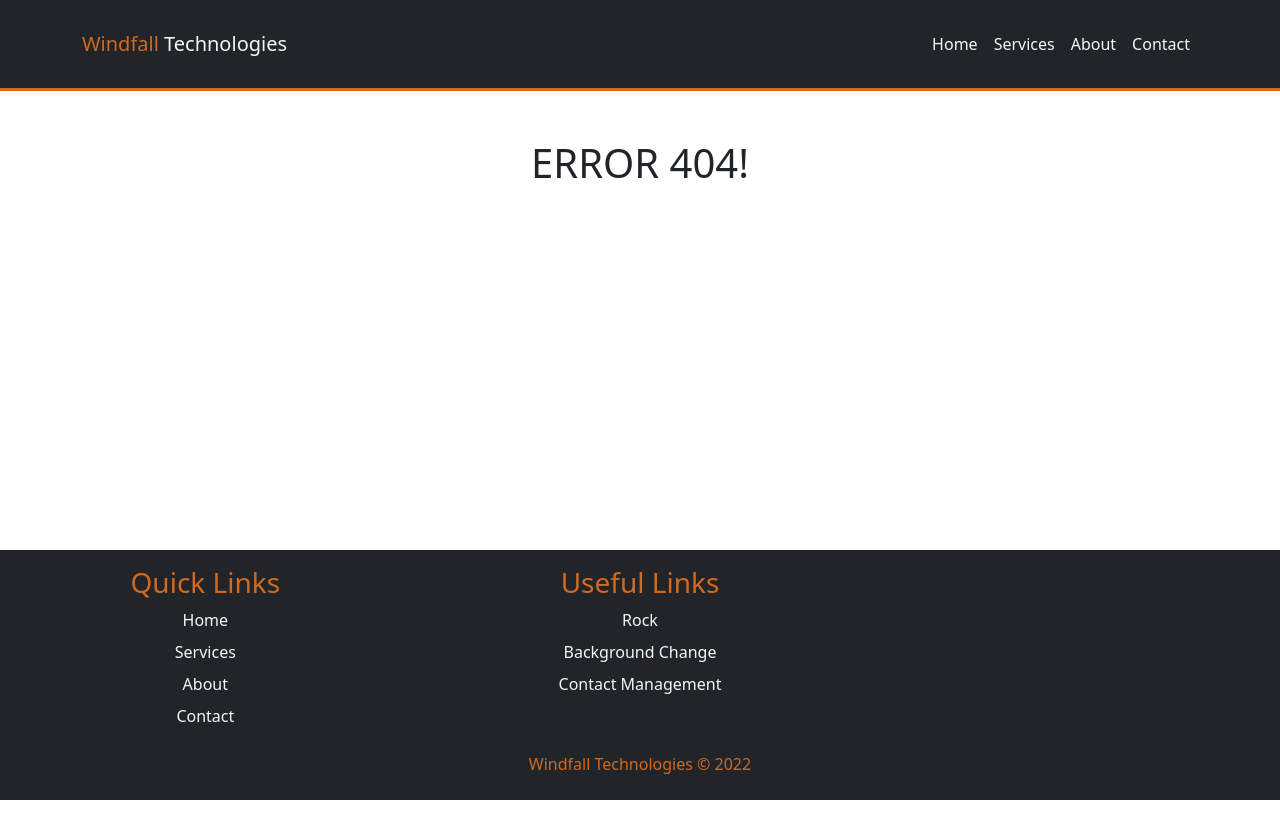
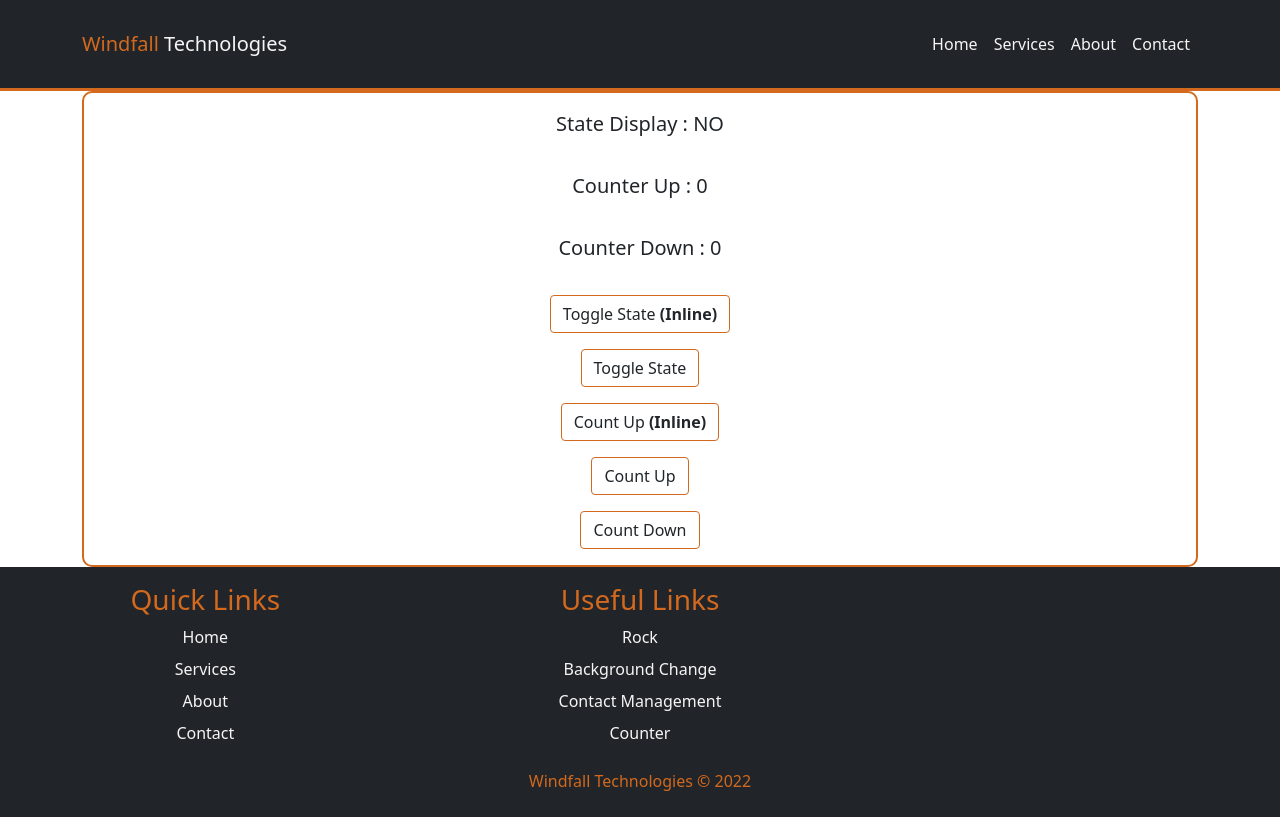
Before and after one commit to JoelOgira/Acme-Remake-with-React, a React (Create React App) app: page /counter in a window 1280 px wide. Before the commit this address had no page. Built offline with nearby package versions, Linux system fonts and the light colour scheme.

Commit message:
Added new Components

```diff
--- a/src/App.js
+++ b/src/App.js
@@ -9,8 +9,10 @@ import ErrorPage from './Components/ErrorPage';
 import Contacts from './Components/Contact/Contacts';
 import Card from './Components/BackgroundChange/Card'
 import {BrowserRouter as Router, Routes, Route} from 'react-router-dom';
+import DisplayCounter from './Components/Counter Display/DisplayCounter';
 import 'bootstrap/dist/css/bootstrap.min.css';
 import './App.css';
+
 
 const App = () => {
   return (
@@ -24,6 +26,7 @@ const App = () => {
           <Route path="/rock" element={<Rock />}/>
           <Route path="/card" element={<Card />}/>
           <Route path="/contacts" element={<Contacts />}/>
+          <Route path="/counter" element={<DisplayCounter />}/>
           <Route path="/contact" element={<Contact />} />
           <Route path="*" element={<ErrorPage />} />
         </Routes>
--- /dev/null
+++ b/src/Components/Counter Display/Buttons.jsx
@@ -0,0 +1,18 @@
+
+const Buttons = ({setState, handleToggle, counter, setCounter, countUp, countDown}) => {
+  return (
+    <div className="text-center">
+        <button className="btn btn-md my-2" style={{border: '1px solid chocolate'}} onClick={() => setState(state => !state)}>Toggle State <strong>(Inline)</strong> </button>
+        <br />
+        <button className="btn btn-md my-2" style={{border: '1px solid chocolate'}} onClick={handleToggle}>Toggle State </button>
+        <br />
+        <button className="btn btn-md my-2" style={{border: '1px solid chocolate'}} onClick={() => setCounter({count: counter.count + 1, subs: counter.subs})}>Count Up <strong>(Inline)</strong></button>
+        <br />
+        <button className="btn btn-md my-2" style={{border: '1px solid chocolate'}} onClick={countUp}>Count Up  </button>
+        <br />
+        <button className="btn btn-md my-2" style={{border: '1px solid chocolate'}} onClick={countDown}>Count Down  </button>
+    </div>
+  )
+}
+
+export default Buttons;
--- /dev/null
+++ b/src/Components/Counter Display/DisplayCounter.jsx
@@ -0,0 +1,51 @@
+import { useState } from 'react';
+import Buttons from './Buttons';
+import './Counter.css';
+
+const DisplayCounter = () => {
+
+  const [state, setState] = useState(false);
+
+  const [counter, setCounter] = useState({
+    count: 0,
+    subs: 0
+  })
+
+  const handleToggle = () => {
+    setState(state => !state)
+  }
+
+  const countUp = () => {
+    setCounter({
+      count: counter.count + 1,
+      subs: counter.subs
+    })
+  }
+
+  const countDown = () => {
+    setCounter({
+      count: counter.count,
+      subs: counter.subs - 1
+    })
+  }
+
+  return (
+    <div className='container'>
+        <div className="counter-container py-2" style={{border:'2px solid chocolate', borderRadius: '10px', height: 'auto', display: 'flex', flexDirection: 'column', alignItems: 'center', alignContent: 'center', alignSelf: 'center'}}>
+          <p className="lead py-2">State Display : {state ? 'Yes': 'NO'}</p>
+          <p className="lead py-2">Counter Up : {counter.count}</p>
+          <p className="lead py-2">Counter Down : {counter.subs}</p>
+          <Buttons
+            setState={setState}
+            handleToggle={handleToggle}
+            counter={counter}
+            setCounter={setCounter}
+            countUp={countUp}
+            countDown={countDown}
+          />
+        </div>
+    </div>
+  )
+}
+
+export default DisplayCounter;
--- a/src/Components/Footer.js
+++ b/src/Components/Footer.js
@@ -34,6 +34,9 @@ const Footer = () => {
           <p className='my-2'>
             <Link to="/contacts">Contact Management</Link>
           </p>
+          <p className='my-2'>
+            <Link to="/counter">Counter</Link>
+          </p>
         </div>
         <div className="col-md-4 col-lg-4">
 
--- a/src/Components/Rock/Buttons.js
+++ b/src/Components/Rock/Buttons.js
@@ -37,18 +37,19 @@ const Buttons = ({ handleComputerChoice, handleUserChoice, setResult }) => {
   return (
     <div className="container buttons my-4  ">
         <button className="btn btn-lg"
-        onClick={() => (handleComputerChoice()) (handleUserChoice('Rock'))
+        onClick={() => (handleComputerChoice) (handleUserChoice('Rock'))
+        (handleResult('Rock'))
         }>
             Rock
         </button>
         <button className="btn btn-lg"
-        onClick={() =>  (handleComputerChoice()) (handleUserChoice('Paper'))
+        onClick={() =>  (handleComputerChoice) (handleUserChoice('Paper'))
         (handleResult('Paper'))
         }>
             Paper
         </button>
         <button className="btn btn-lg"
-        onClick={() =>  (handleComputerChoice()) (handleUserChoice('Rock'))
+        onClick={() =>  (handleComputerChoice) (handleUserChoice('Scissors'))
         (handleResult('Scissors'))
         }>
             Scissors
```
Also changed, not shown: src/Components/Counter Display/Counter.css (added).
